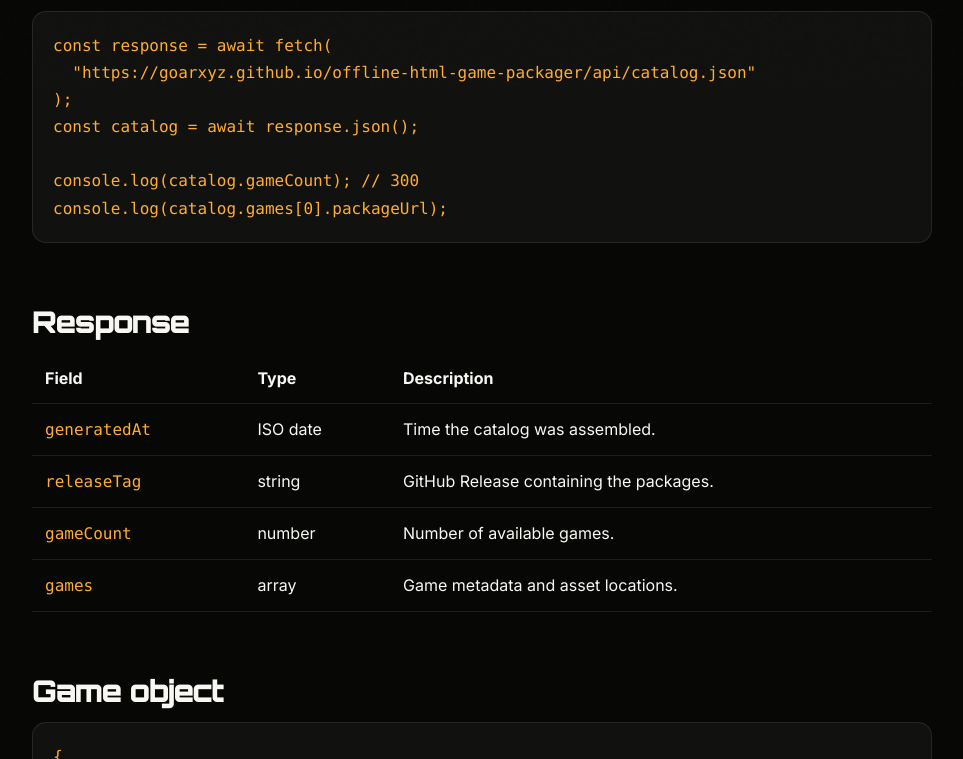
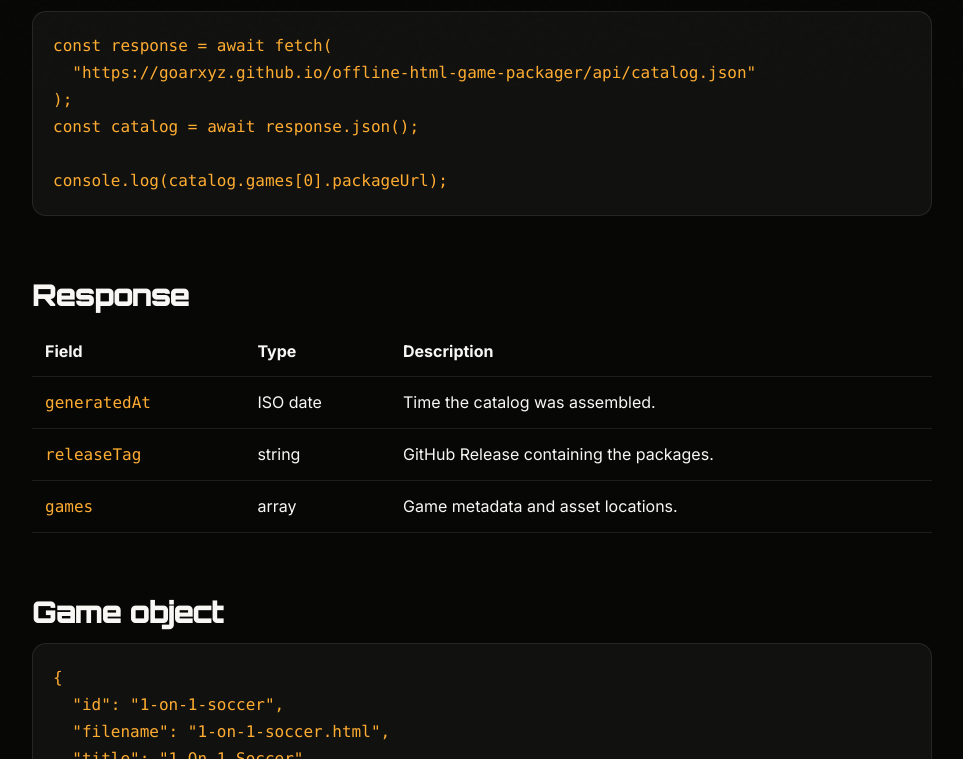
Before and after one commit to goarxyz/offline-html-game-packager, a website: page web/api.html in a window 1280 px wide. Shown: the part 713-1472 px from the top of the page, without its empty margins (158-1121 px from the left). Drawn offline with Linux system fonts and the light colour scheme.

Commit message:
Remove game-count messaging

```diff
--- a/web/api.html
+++ b/web/api.html
@@ -33,7 +33,6 @@
 );
 const catalog = await response.json();
 
-console.log(catalog.gameCount); // 300
 console.log(catalog.games[0].packageUrl);</code></pre>
 
     <h2>Response</h2>
@@ -42,7 +41,6 @@ console.log(catalog.games[0].packageUrl);</code></pre>
       <tbody>
         <tr><td><code>generatedAt</code></td><td>ISO date</td><td>Time the catalog was assembled.</td></tr>
         <tr><td><code>releaseTag</code></td><td>string</td><td>GitHub Release containing the packages.</td></tr>
-        <tr><td><code>gameCount</code></td><td>number</td><td>Number of available games.</td></tr>
         <tr><td><code>games</code></td><td>array</td><td>Game metadata and asset locations.</td></tr>
       </tbody>
     </table>
```
